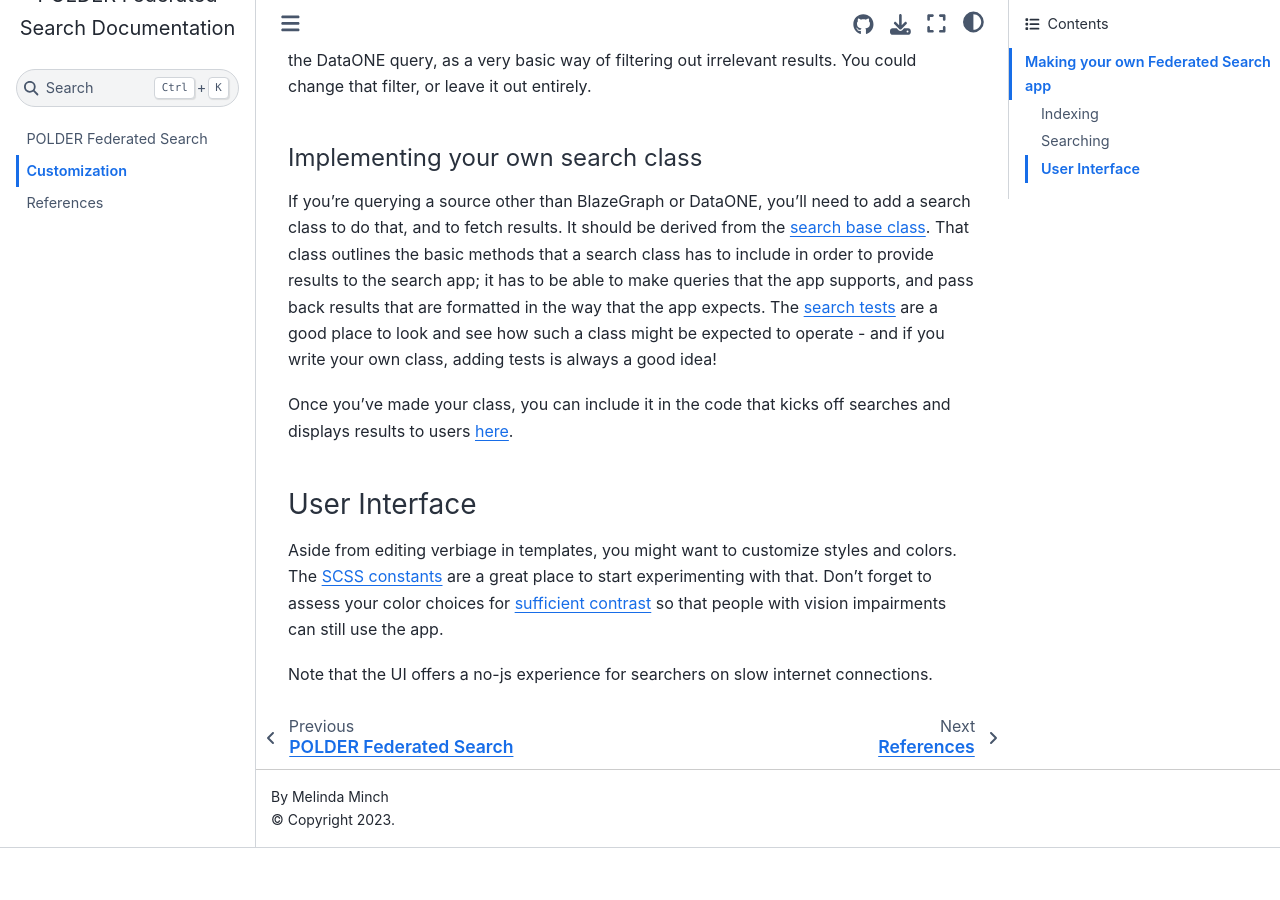
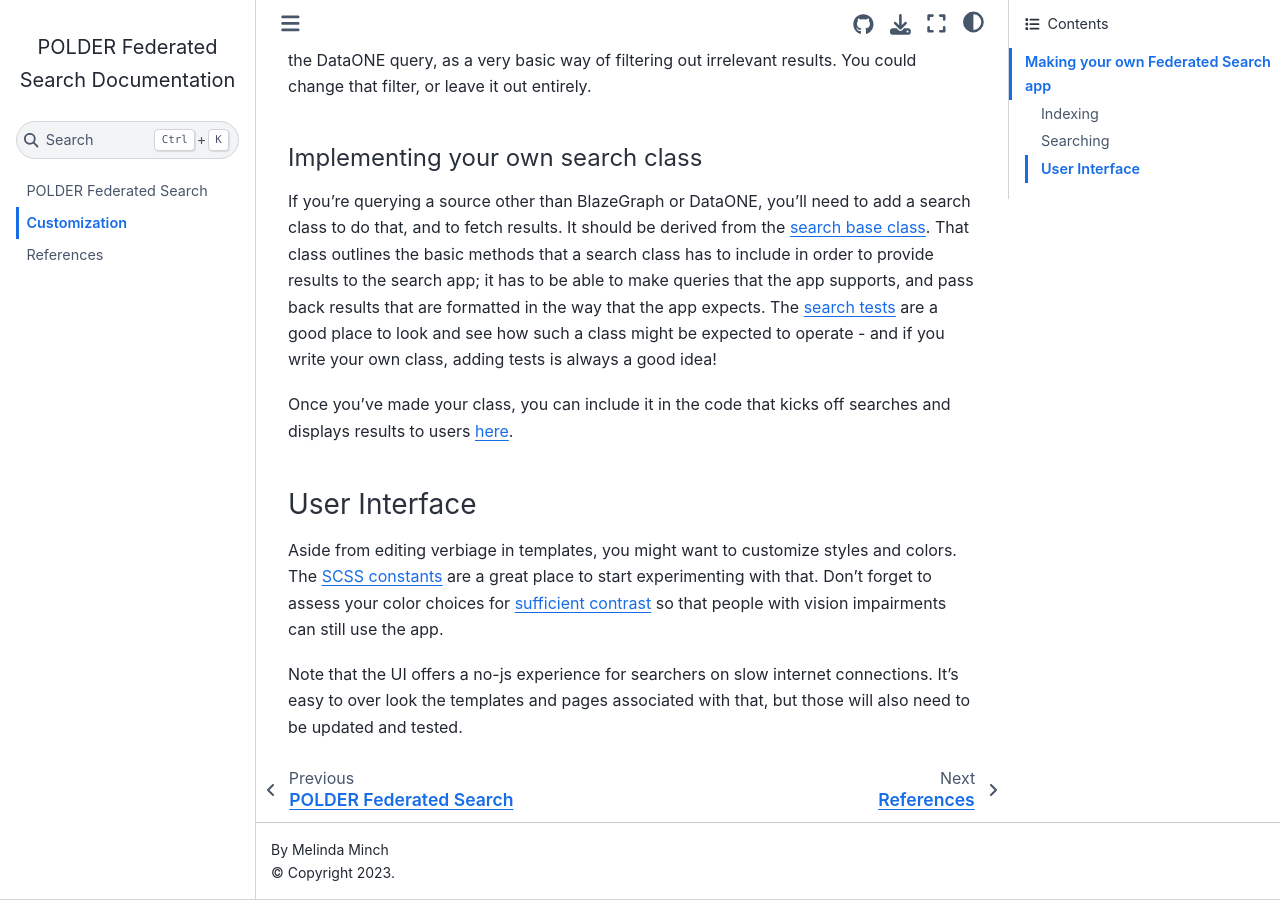
Before and after one commit to POLDER-Crew/Federated-Search-Documentation, a Jupyter Book: the page built from book/customization.md, in a window 1280 px wide and 900 px high, scrolled down 2010 px. Built offline with Jupyter Book 1.0.4 settings and Sphinx 7.4.7 and the Sphinx Book theme 1.1.4, drawn with Linux system fonts in a browser that asks for light colours; before the commit the page ends 2858 px from its top, so only the background shows below that.

Commit message:
additional note

```diff
--- a/book/customization.md
+++ b/book/customization.md
@@ -81,4 +81,4 @@ Once you've made your class, you can include it in the code that kicks off searc
 ### User Interface
 Aside from editing verbiage in templates, you might want to customize styles and colors. The [SCSS constants](https://github.com/nein09/polder-federated-search/blob/main/app/static/css/_constants.scss) are a great place to start experimenting with that. Don't forget to assess your color choices for [sufficient contrast](https://contrastchecker.com/) so that people with vision impairments can still use the app.
 
-Note that the UI offers a no-js experience for searchers on slow internet connections.
+Note that the UI offers a no-js experience for searchers on slow internet connections. It's easy to over look the templates and pages associated with that, but those will also need to be updated and tested.
```
